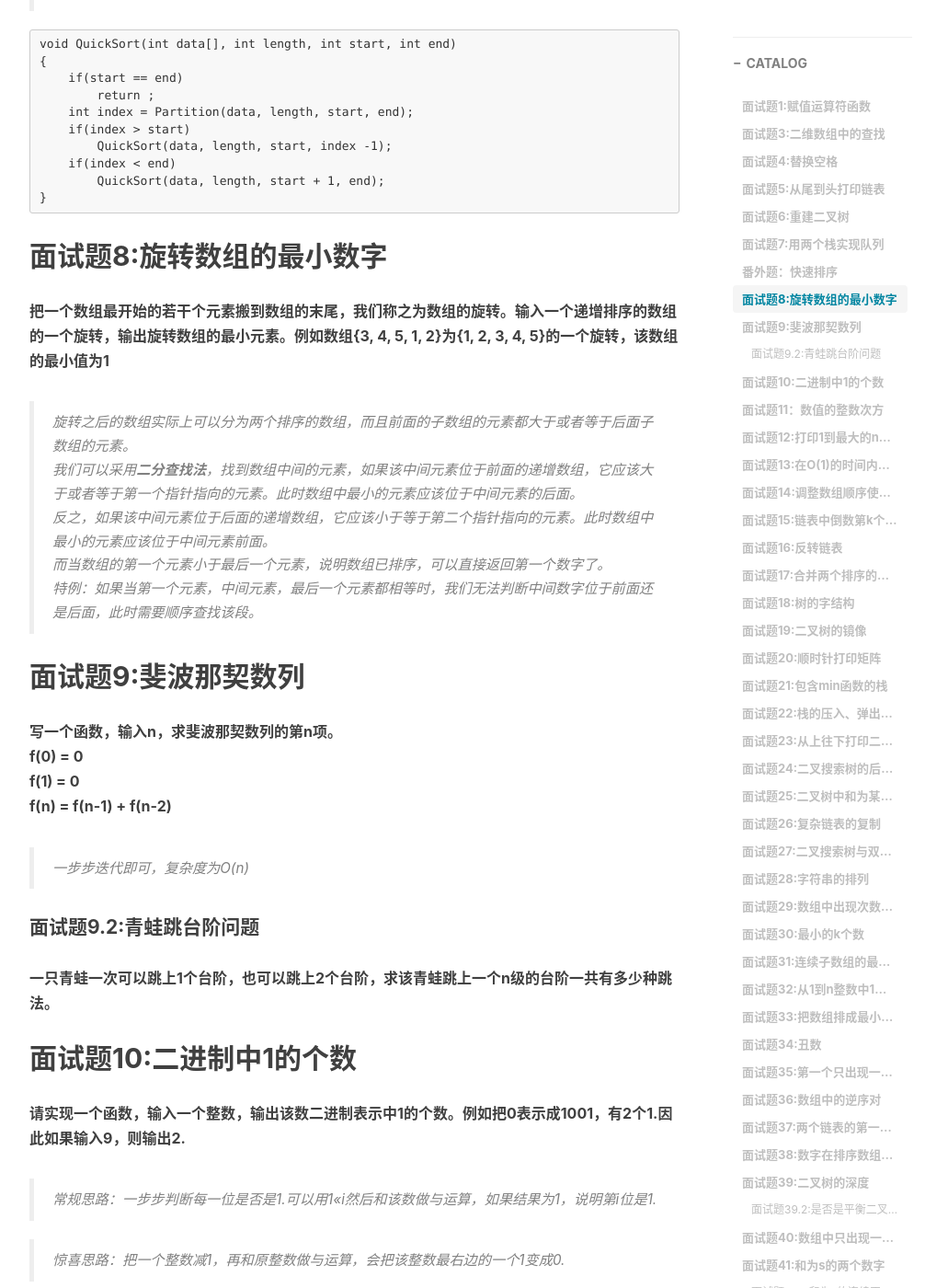
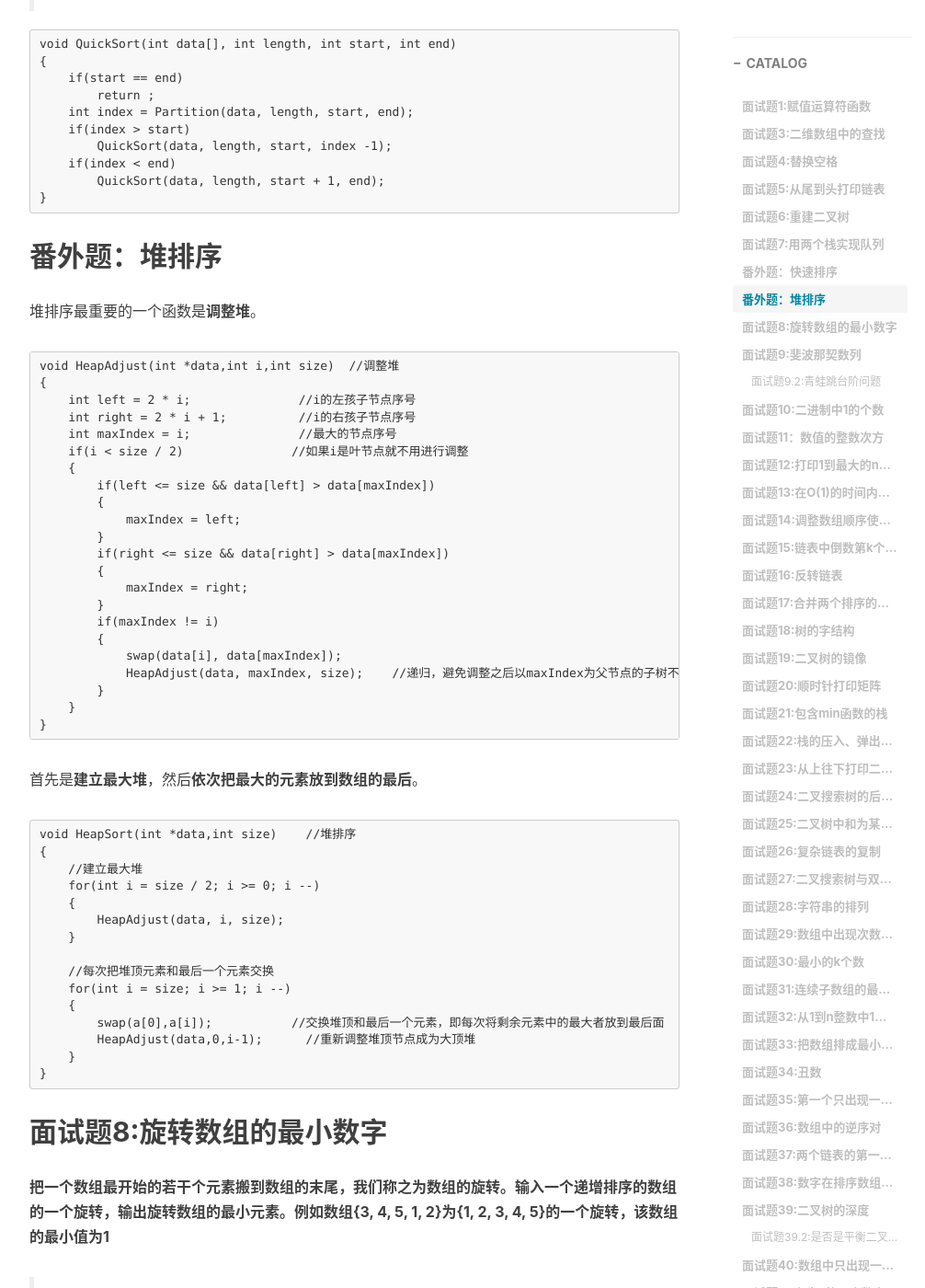
Before and after one commit to StephenRi/StephenRi.github.io, a Jekyll site: the page built from _posts/2018-03-02-[Learning]剑指Offer.md, in a window 1280 px wide and 1400 px high, scrolled down 3482 px. Shown: the whole window at 92% size, without its empty margins (233-1239 px from the left). Built offline with Jekyll 4.4.1, drawn with Linux system fonts in a browser that asks for light colours; nearby versions of some CDN libraries; comment, search, counter and statistics services are not loaded.

Commit message:
up offer

````diff
--- a/_posts/2018-03-02-[Learning]剑指Offer.md
+++ b/_posts/2018-03-02-[Learning]剑指Offer.md
@@ -127,6 +127,55 @@ void QuickSort(int data[], int length, int start, int end)
         QuickSort(data, length, start, index -1);
     if(index < end)
         QuickSort(data, length, start + 1, end);
+}
+```
+
+## 番外题：堆排序
+
+堆排序最重要的一个函数是**调整堆**。
+
+```
+void HeapAdjust(int *data,int i,int size)  //调整堆
+{
+    int left = 2 * i;               //i的左孩子节点序号
+    int right = 2 * i + 1;          //i的右孩子节点序号
+    int maxIndex = i;               //最大的节点序号
+    if(i < size / 2)               //如果i是叶节点就不用进行调整
+    {
+        if(left <= size && data[left] > data[maxIndex])
+        {
+            maxIndex = left;
+        }
+        if(right <= size && data[right] > data[maxIndex])
+        {
+            maxIndex = right;
+        }
+        if(maxIndex != i)
+        {
+            swap(data[i], data[maxIndex]);
+            HeapAdjust(data, maxIndex, size);    //递归，避免调整之后以maxIndex为父节点的子树不是堆
+        }
+    }
+}
+```
+
+首先是**建立最大堆**，然后**依次把最大的元素放到数组的最后**。
+
+```
+void HeapSort(int *data,int size)    //堆排序
+{
+    //建立最大堆
+    for(int i = size / 2; i >= 0; i --)
+    {
+        HeapAdjust(data, i, size);
+    }
+
+    //每次把堆顶元素和最后一个元素交换
+    for(int i = size; i >= 1; i --)
+    {
+        swap(a[0],a[i]);           //交换堆顶和最后一个元素，即每次将剩余元素中的最大者放到最后面
+        HeapAdjust(data,0,i-1);      //重新调整堆顶节点成为大顶堆
+    }
 }
 ```
 
````
